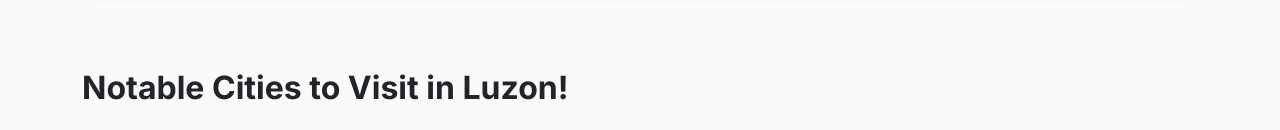
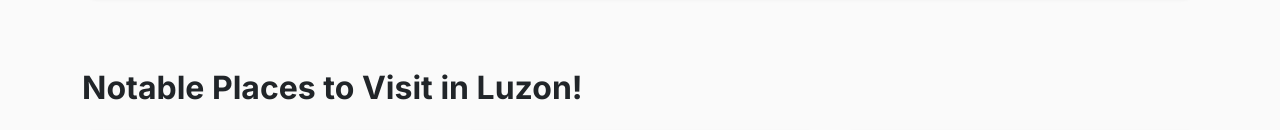
Before and after one commit to roldnton/Travel-Blog-Project, a website built with webpack: page luzon/luzon.html in a window 1280 px wide. Shown: the part 1681-1811 px from the top of the page. Built offline with nearby package versions, Linux system fonts and the light colour scheme.

Commit message:
wording consistency update

```diff
--- a/luzon/luzon.html
+++ b/luzon/luzon.html
@@ -98,7 +98,7 @@
       </section>
 
       <section class="container mt-5 pt-4 mb-5" aria-label="Luzon highlights">
-        <h2 class="mb-4 text-dark fw-bold" id="luzon-cities-heading">Notable Cities to Visit in Luzon!</h2>
+        <h2 class="mb-4 text-dark fw-bold" id="luzon-cities-heading">Notable Places to Visit in Luzon!</h2>
         <div class="row g-4">
           <div class="col-md-4">
             <article class="card h-100 shadow-sm border-light">
```
